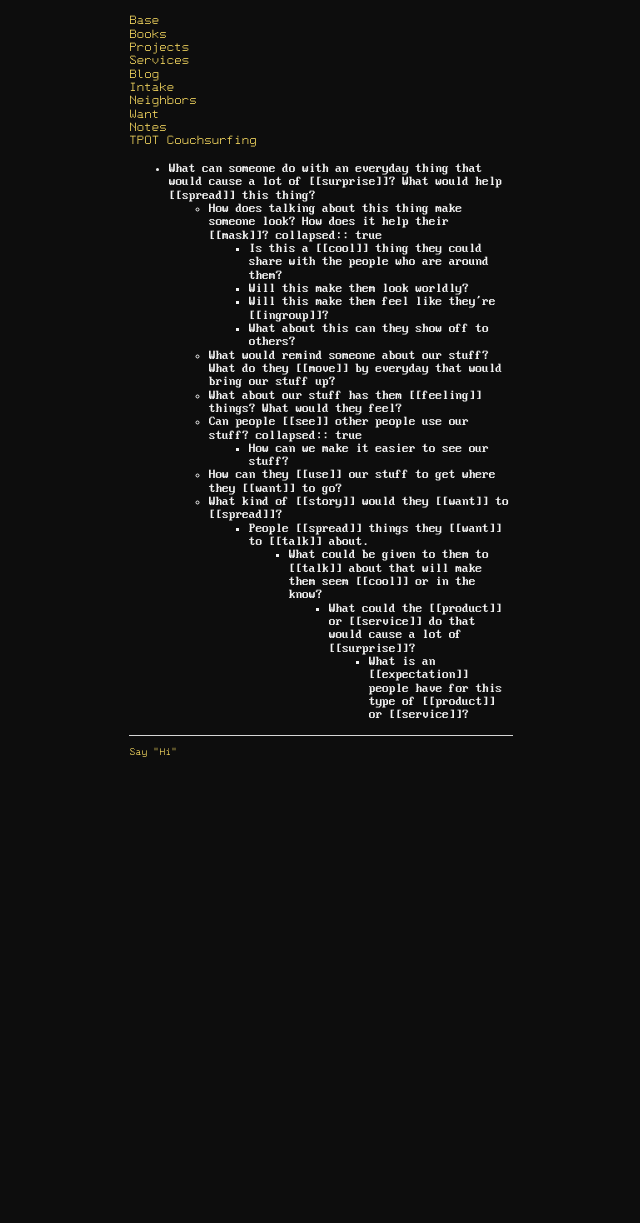
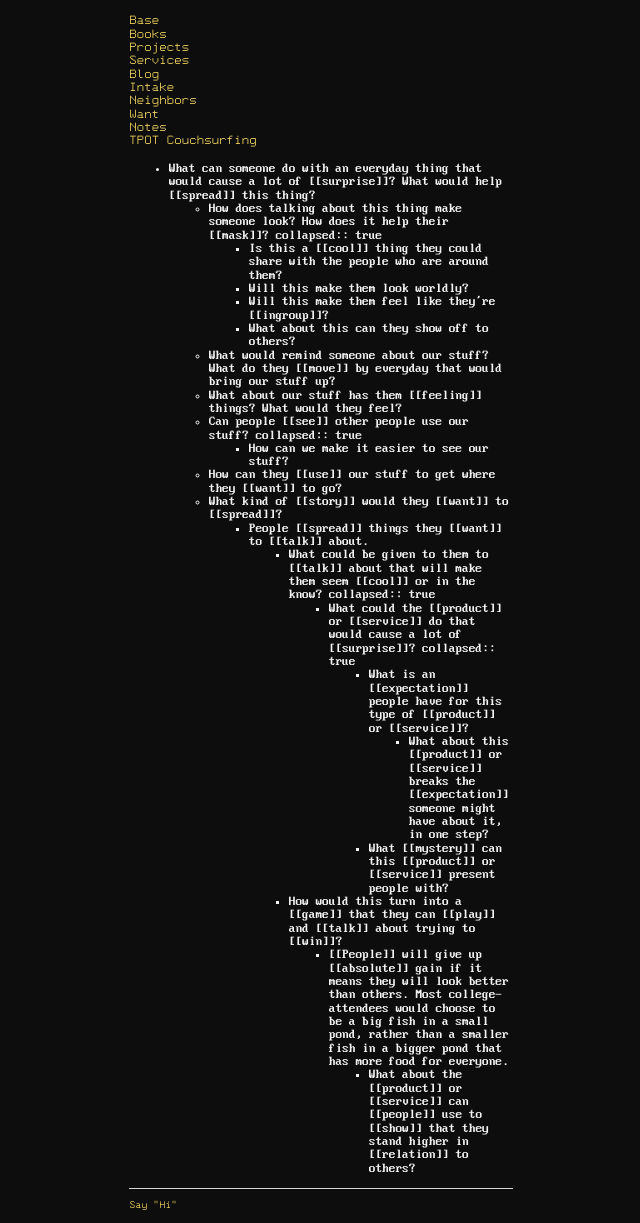
Before and after one commit to ray-dorai/ray-dorai.github.io, a Jekyll site: the page built from notes/journals/2023_05_17.md, in a window 1280 px wide. Shown: the whole page, without its empty margins (319-959 px from the left). Built offline with Jekyll 4.4.1, drawn with Linux system fonts in a browser that asks for light colours; our own code applies the rules of GitHub Pages for plain Markdown files; before the commit the page ends 900 px from its top, so only the background shows below that.

Commit message:
Add files via upload

```diff
--- a/notes/journals/2023_05_17.md
+++ b/notes/journals/2023_05_17.md
@@ -14,5 +14,12 @@
 	- What kind of [[story]] would they [[want]] to [[spread]]?
 		- People [[spread]] things they [[want]] to [[talk]] about.
 			- What could be given to them to [[talk]] about that will make them seem [[cool]] or in the know?
+			  collapsed:: true
 				- What could the [[product]] or [[service]] do that would cause a lot of [[surprise]]?
+				  collapsed:: true
 					- What is an [[expectation]] people have for this type of [[product]] or [[service]]?
+						- What about this [[product]] or [[service]] breaks the [[expectation]] someone might have about it, in one step?
+					- What [[mystery]] can this [[product]] or [[service]] present people with?
+			- How would this turn into a [[game]] that they can [[play]] and [[talk]] about trying to [[win]]?
+				- [[People]] will give up [[absolute]] gain if it means they will look better than others. Most college-attendees would choose to be a big fish in a small pond, rather than a smaller fish in a bigger pond that has more food for everyone.
+					- What about the [[product]] or [[service]] can [[people]] use to [[show]] that they stand higher in [[relation]] to others?
```
Also changed, not shown: notes/journals/2023_05_18.md (added, +3 -0 lines), notes/journals/2023_05_24.md (added, +2 -0 lines), notes/journals/2023_05_31.md (added, +4 -0 lines), notes/journals/2023_06_02.md (added, +9 -0 lines), notes/journals/2023_06_04.md (added, +19 -0 lines), notes/journals/2023_06_05.md (added, +5 -0 lines), notes/journals/2023_06_06.md (added, +1 -0 lines), notes/journals/2023_06_07.md (added, +10 -0 lines).
